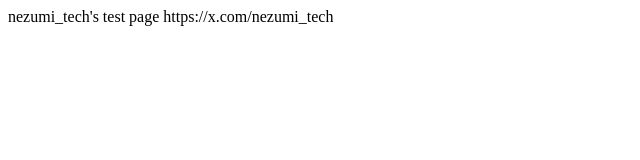
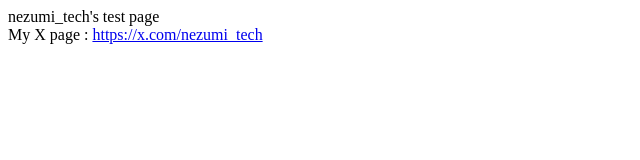
Before and after one commit to nezumi-tech/nezumi.tech, a plain HTML site: page index.html in a window 1280 px wide. Shown: the whole page, without its empty margins (0-640 px from the left). Drawn offline with Linux system fonts and the light colour scheme.

Commit message:
Update index.html
fix link

```diff
--- a/index.html
+++ b/index.html
@@ -1,5 +1,8 @@
+<html>
 <title>nezumi_tech's page</title>
+
 <body>
-nezumi_tech's test page
-https://x.com/nezumi_tech
+nezumi_tech's test page<br>
+My X page : <a href="https://x.com/nezumi_tech">https://x.com/nezumi_tech</a>
 </body>
+</html>
```
